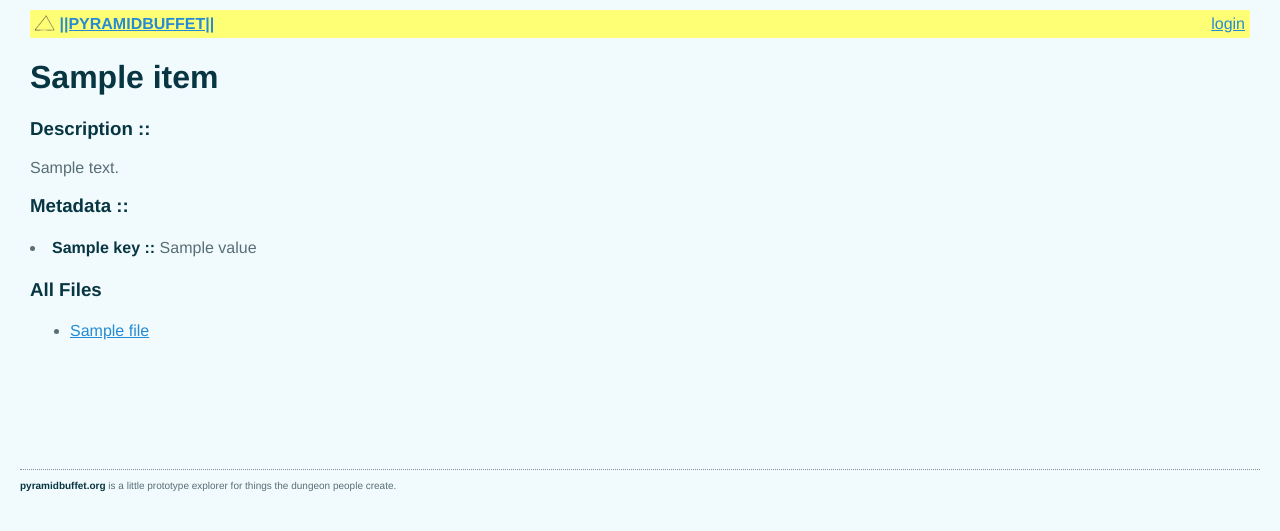
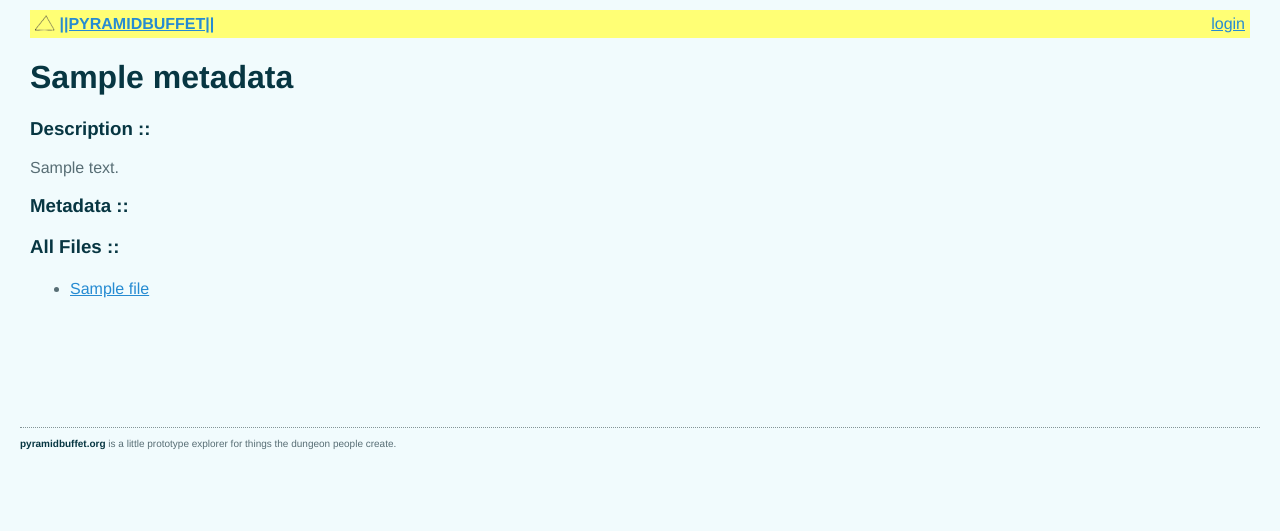
Before and after one commit to synaesth/pyramidbuffet, a Flask app: template pyramidbuffet/templates/details.html in a window 1280 px wide. Shown: the top 531 px of the page. Run offline with Flask 2, Linux system fonts and the light colour scheme; the template is opened without the code that fills it: most values are stand-ins (such as "Sample title", 1, 10 or a date in 2020).

Commit message:
added database backend // cleaned up details app

```diff
--- a/pyramidbuffet/templates/details.html
+++ b/pyramidbuffet/templates/details.html
@@ -1,52 +1,56 @@
 {% extends "base.html" %}
-{% block title %}{{ item.title }}{% endblock %}
+{% block title %}{{ metadata.title }}{% endblock %}
 
 
 {% block container %}
 
-<h1>{{ item.title }}</h1>
+<h1>{{ metadata.title }}</h1>
 
 
 {# Media Presentation #}
-{% if item.mediatype == 'movies' %}
+{% if metadata.mediatype == 'movies' %}
 <div class="movies">
-  <iframe src="http://archive.org/embed/{{ item.identifier }}" width="640" height="580" frameborder="0"></iframe>
+  <iframe src="http://archive.org/embed/{{ metadata.identifier }}" width="640" height="580" frameborder="0"></iframe>
 </div>
 {% endif %}
 
-{% if item.mediatype == 'audio' %}
+{% if metadata.mediatype == 'audio' %}
 <div class="audio">
-    <iframe src="http://archive.org/embed/{{ item.identifier }}&playlist=1" color=#EEFFEE width="500" height="300" frameborder="0"></iframe>
+    <iframe src="http://archive.org/embed/{{ metadata.identifier }}&playlist=1" color=#EEFFEE width="500" height="300" frameborder="0"></iframe>
 </div>
 {% endif %}
 
-{% if item.mediatype == 'texts' %}
+{% if metadata.mediatype == 'texts' %}
 <div class="audio">
-  <iframe src='http://www.archive.org/stream/{{ item.identifier }}?ui=embed#mode/2up' width='100%' height='720' frameborder='0' style='min-height:480px' ></iframe>
+  <iframe src='http://www.archive.org/stream/{{ metadata.identifier }}?ui=embed#mode/2up' width='100%' height='720' frameborder='0' style='min-height:480px' ></iframe>
 </div>
 {% endif %}
 
 
 {# Description #}
-{% if item.description %}
+{% if metadata.description %}
 <h3>Description ::</h3>
 {% block body %}
-{{ item.description|safe }}
+{{ metadata.description|safe }}
 {% endblock %}
 {% endif %}
 
 <h3>Metadata ::</h3>
-{% for key, value in item.items() if key != 'description' %}
-<li><b>{{ key }} :: </b> {{ value }} </li>
+{% for key, value in metadata.items() if key != 'description' %}
+{% if key == 'subject' %}
+<li><b>{{ key|capitalize }} :: </b>{{ metadata.subject|join(', ') }} </li>
+{% else %}
+<li><b>{{ key|capitalize }} :: </b> {{ value }} </li>
+{% endif %}
 {% endfor %}
 
 
 {# File Listing #}
-<h3>All Files</h3>
+<h3>All Files ::</h3>
 
 <ul>
     {% for file in files %}
-    <li><a href="http://archive.org/download/{{ item.identifier }}/{{ file.name }}">{{ file.name }}</a></li>
+    <li><a href="http://archive.org/download/{{ metadata.identifier }}/{{ file.name }}">{{ file.name }}</a></li>
     {% endfor %}
 </ul>
 {% endblock %}
```
Also changed, not shown: pyramidbuffet/database.py (added, +30 -0 lines), pyramidbuffet/views/details.py (+35 -19 lines).
